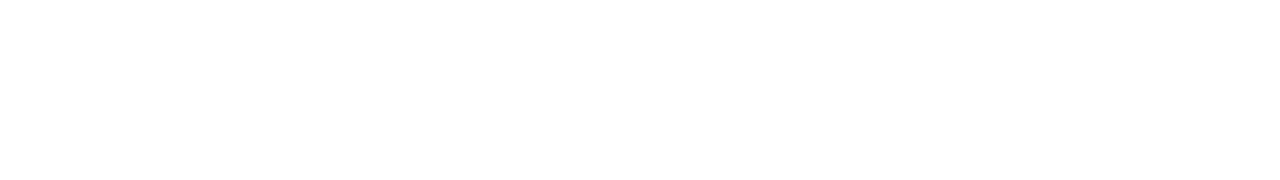
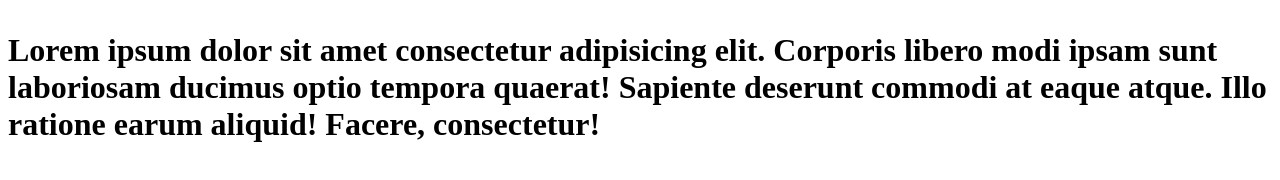
Before and after one commit to Inka23/mujprojekt, a plain HTML site: page index.html in a window 1280 px wide. Drawn offline with Linux system fonts and the light colour scheme.

Commit message:
vytvořen odstavec a nový nadpis

```diff
--- a/index.html
+++ b/index.html
@@ -8,5 +8,6 @@
 </head>
 <body>
   <h1></Moje krásná stránka<h1>
+    <p>Lorem ipsum dolor sit amet consectetur adipisicing elit. Corporis libero modi ipsam sunt laboriosam ducimus optio tempora quaerat! Sapiente deserunt commodi at eaque atque. Illo ratione earum aliquid! Facere, consectetur!</p>
 </body>
 </html>
```
